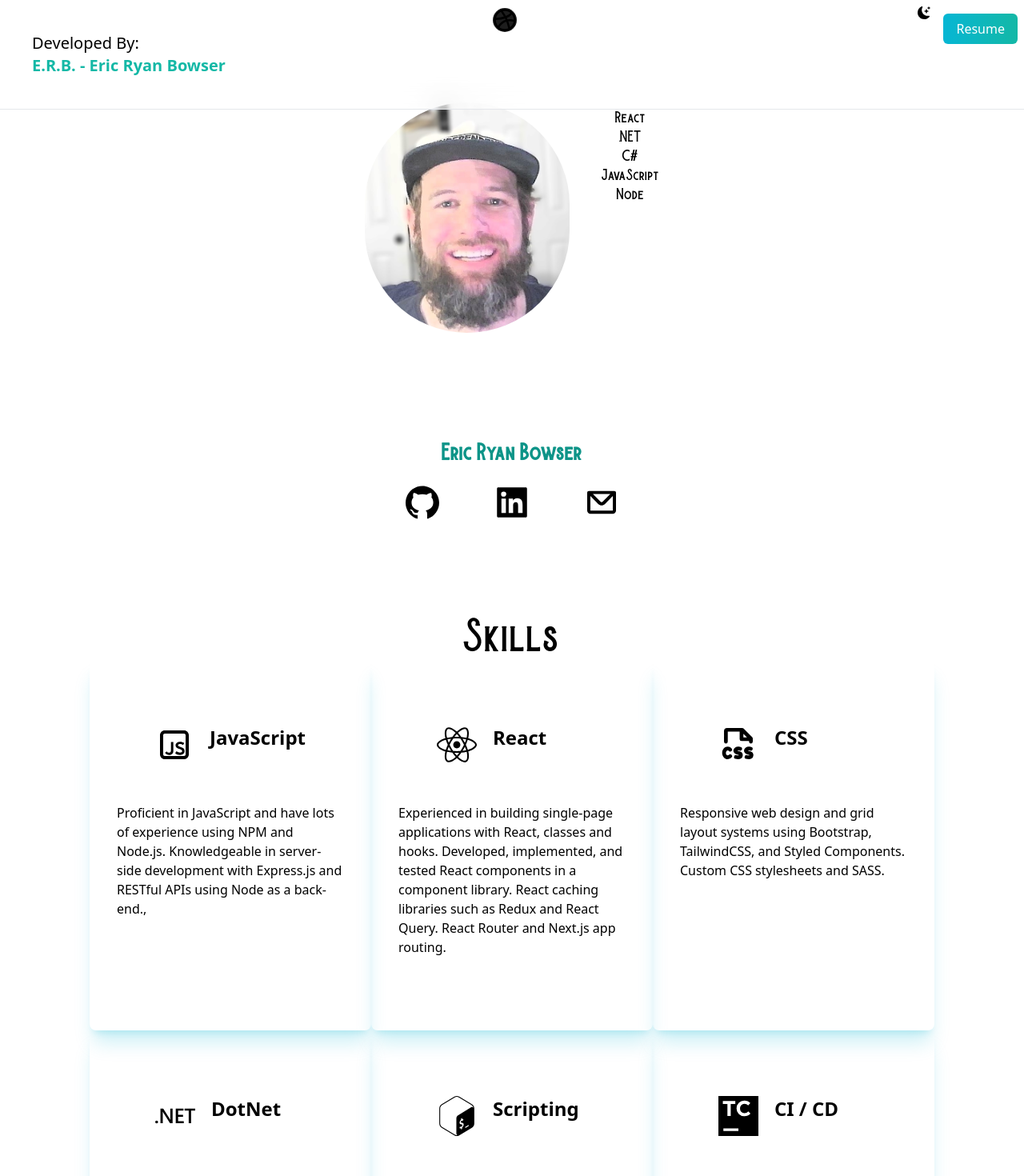
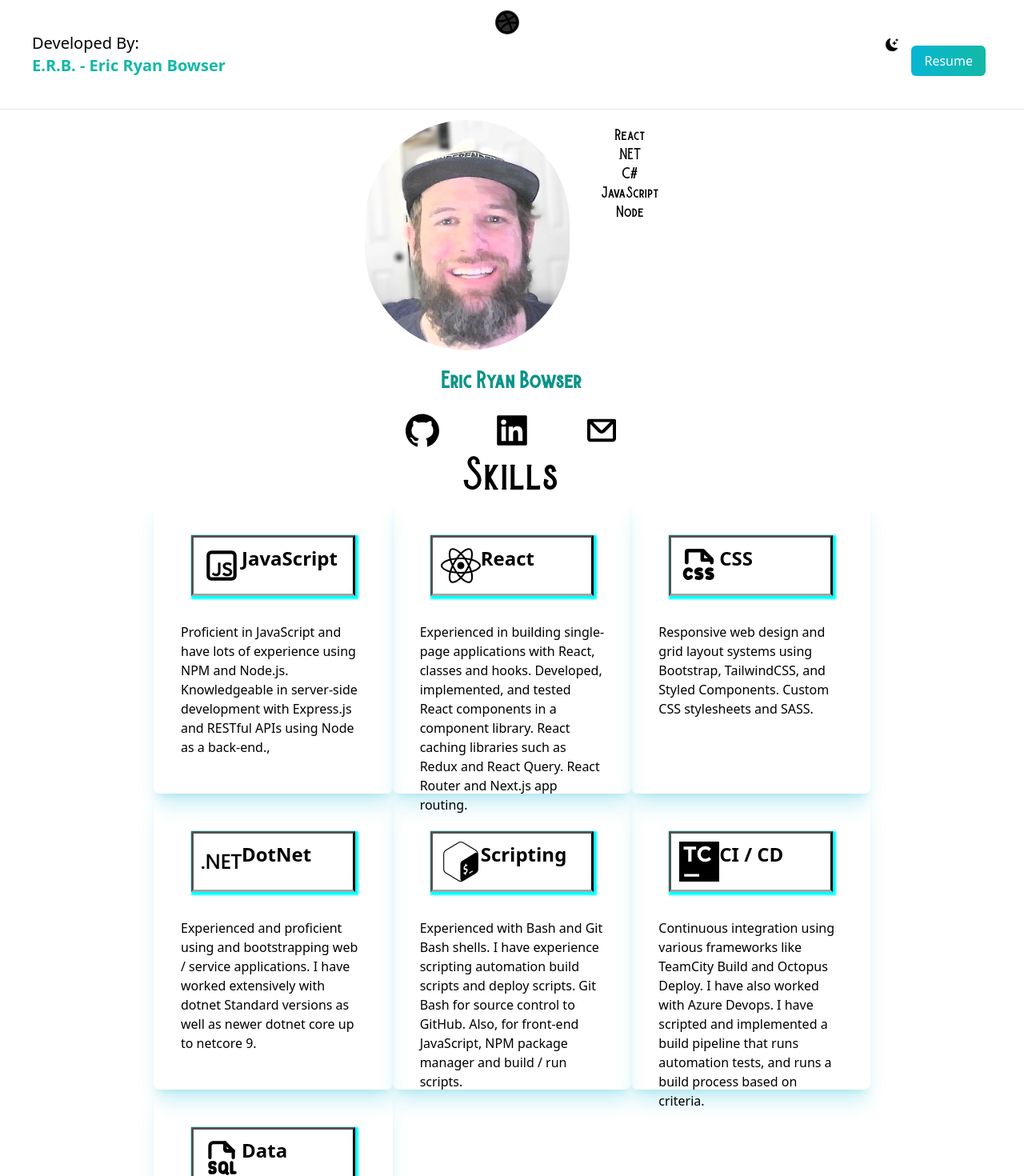
Before and after one commit to ericbowser/my-portfolio, a React app: page / in a window 1280 px wide. Shown: the top 1470 px of the page at 80% size. Built offline with nearby package versions, Linux system fonts and the light colour scheme.

Commit message:
styles around screen widths and add hidden contact

```diff
--- a/src/App.js
+++ b/src/App.js
@@ -1,15 +1,12 @@
 import React, {useEffect, useState} from "react";
-import {BsFillMoonStarsFill} from "react-icons/bs";
 import {AiFillGithub, AiFillLinkedin} from "react-icons/ai";
 import {CgMail} from "react-icons/cg";
 import {animateScroll as scroll} from 'react-scroll';
-import Skills from "./components/Skills";
-import {FiDribbble} from "react-icons/fi";
 import head2 from '../public/eb-1.jpg';
 import Footer from './components/Footer';
-import styled from "styled-components";
 import Nav from "./components/Nav";
 import Cards from "./components/Cards";
+import EmailSubmit from "./components/EmailSubmit";
 
 /*export default function getServerSideProps() {
     const secretKey = process.env.SMTP_HOST; // Ensure this variable is not prefixed with NEXT_PUBLIC_
@@ -20,19 +17,24 @@ import Cards from "./components/Cards";
 
 const App = () => {
     const [darkMode, setDarkMode] = useState(false);
+    const [showContact, setShowContact] = useState(false);
     const [page, setPage] = useState('/');
 
     useEffect(() => {
-    }, [page]);
+    }, [page, showContact]);
 
+    const scrollToPoint = (to = 0) => {
+        scroll.scrollTo(to);
+        setShowContact(true);
+    }
 
     return (
         <div className={darkMode ? "dark" : ""}>
             <div className={'flex dark:bg-gray-800 dark:text-white'}>
                 <div className={'dark:bg-gray-800 dark:text-white'}>
                     <Nav setDarkMode={setDarkMode} darkMode={darkMode}/>
-                    <div className={'m-32 flex items-center justify-center dark:bg-gray-800 dark:text-white'}>
-                        <div className="flex text-center">
+                    <div className={'flex items-center justify-center dark:bg-gray-800 dark:text-white'}>
+                        <div className="flex text-center" style={{paddingTop: '150px'}}>
                             {/* Profile Image */}
                             <img
                                 className="mx-auto rounded-full w-64 h-72 object-cover"
@@ -57,21 +59,23 @@ const App = () => {
                         <a href={'https://www.linkedin.com/in/eric-bowser-dev/'}>
                             <AiFillLinkedin/>
                         </a>
-                        <a href="/contact"
-                           onClick={(event) => {
-                               setPage('/contact');
-                           }}
-                        >
+                        <a onClick={() => scrollToPoint(2100)}>
                             <CgMail/>
                         </a>
                     </div>
-                    <div className={'m-28'}>
+                    <div style={{marginLeft: '15%', marginRight: '15%'}}>
                         <h2 className={'text-5xl text-black dark:text-white font-medium text-center font-burtons'}>Skills</h2>
-                        <div className={'flex md:flex-row sm:flex-row flex-wrap dark:text-white dark:bg-gray-800'}>
+                        <div
+                            className={'text-black flex flex-col md:flex-row sm:flex-row flex-wrap dark:text-white dark:bg-gray-800'}>
                             <Cards/>
                         </div>
                     </div>
                 </div>
+            </div>
+            <div className={'dark:bg-gray-800 dark:text-white'} style={{paddingTop: '150px'}}>
+                {showContact && (
+                    <EmailSubmit/>
+                )}
             </div>
             <div className={'fixed-bottom p-12 dark:bg-gray-800 dark:text-white'}>
                 <Footer/>
--- a/src/components/Cards.js
+++ b/src/components/Cards.js
@@ -6,20 +6,19 @@ const Cards = () => {
         Skills.map((skill, index) => {
             return (
                 <div key={`${index}${skill}`}
-                     className={'m-5 h-full w-full md:w-1/2 lg:w-1/3 dark:bg-gray-800 dark:text-white'}>
+                     className={'w-full w-full md:w-1/2 lg:w-1/3 dark:bg-gray-800 dark:text-white'}>
                     <div
                         className={'rounded-lg md:p-8 transition-all dark:bg-gray-900 dark:border dark:border-gray-800 shadow-xl shadow-cyan-500/20 dark:shadow-lg dark:shadow-cyan-500/30 dark:text-white-400 border-2 border-transparent hover:border-current4'}>
-                        <div className={'flex font-bold m-12'}>
+                        <div className={'flex font-bold card-header pb-8'}>
                             {skill.icon !== null ? skill.icon : ''}
-                            <h1 className={'font-bolder text-2xl pl-5'}>{skill.title}</h1>
+                            <h1 className={'font-bolder text-2xl'}>{skill.title}</h1>
+                        </div>
+                        <div style={{height: '200px', paddingTop: '20px'}}>
+                            {skill.description}
                         </div>
                         <div>
-                            <div style={{height: '250px'}}>
-                                {skill.description}
-                            </div>
-                            <div>
 
-                             {/*   {skill.link.map(x => {
+                            {/*   {skill.link.map(x => {
                                     return (
                                         <div
                                             className={'flex items-center justify-start space-x-4 border-t border-gray-200"'}>
@@ -34,7 +33,6 @@ const Cards = () => {
                                         </div>
                                     )
                                 })}*/}
-                            </div>
                         </div>
                     </div>
                 </div>
--- a/src/components/Nav.js
+++ b/src/components/Nav.js
@@ -26,11 +26,7 @@ const Nav = ({setDarkMode = () => {}, darkMode}) => {
             <section className={'absolute top-2 right-2 m-10 dark:bg-gray-800 dark:text-white'}>
                 <ul>
                     <li>
-
-                    </li>
-                    <li>
-                        <BsFillMoonStarsFill className={'cursor-pointer 2xl'}
-                                             onClick={() => setDarkMode(!darkMode)}/>
+                        <BsFillMoonStarsFill className={'cursor-pointer 2xl'} onClick={() => setDarkMode(!darkMode)}/>
                     </li>
                     <li>
                         <a className={'bg-gradient-to-r from-cyan-500 text- to-teal-500 text-white px-4 py-2 border-none rounded-md ml-8'}
--- a/src/input.css
+++ b/src/input.css
@@ -5,6 +5,23 @@
 @font-face {
     font-family: "burtons";
     src: url("../public/Burtons.otf")
+}
+
+.card-header {
+    padding: 10px;
+    margin: 13px;
+    border: outset black;
+    border-bottom-color: aliceblue;
+    box-shadow: cyan 2px 2px 2px 2px;
+}
+
+.button-style {
+    background-color: lightblue;
+    height: 35px;
+    width: 75px;
+    box-shadow: cyan 2px 1px 1px 2px;
+    float: right;
+    color: white;
 }
 
 .animate-move {
@@ -17,13 +34,13 @@
 }
 
 @keyframes example {
-    0%   {background-color:black; left:0px; top:0px;}
-    25%  {background-color:white; left:50px; top:50px;}
-    33%  {background-color:black; left:0px; top:0px;}
-    44%  {background-color:teal; left:-50px; top:50px;}
-    55% {background-color:white; left:-100px; top:10px;}
-    66% {background-color:black; left:-150px; top:20px;}
-    77% {background-color:teal; left:-170px; top:40px;}
-    88% {background-color:white; left:-200px; top:60px;}
-    100% {background-color:black; left:-300px; top:100px;}
+    0%   {background-color:cyan; left:0px; top:0px;}
+    25%  {background-color:teal; left:50px; top:50px;}
+    33%  {background-color:teal; left:0px; top:0px;}
+    44%  {background-color:teal; left:0px; top:150px;}
+    55% {background-color:cyan; left:50px; top:100px;}
+    66% {background-color:cyan; left:100px; top:0px;}
+    77% {background-color:cyan; left:50px; top:50px;}
+    88% {background-color:teal; left:0px; top:100px;}
+    100% {background-color:teal; left:50px; top:100px;}
 }
--- a/src/output.css
+++ b/src/output.css
@@ -632,16 +632,12 @@ video {
   z-index: 50;
 }
 
-.m-32 {
-  margin: 8rem;
+.m-10 {
+  margin: 2.5rem;
 }
 
-.m-28 {
-  margin: 7rem;
-}
-
-.m-12 {
-  margin: 3rem;
+.m-2 {
+  margin: 0.5rem;
 }
 
 .mx-auto {
@@ -661,8 +657,32 @@ video {
   margin-top: 0.5rem;
 }
 
+.mt-24 {
+  margin-top: 6rem;
+}
+
 .mt-4 {
   margin-top: 1rem;
+}
+
+.mb-2 {
+  margin-bottom: 0.5rem;
+}
+
+.mb-3 {
+  margin-bottom: 0.75rem;
+}
+
+.mb-4 {
+  margin-bottom: 1rem;
+}
+
+.mb-6 {
+  margin-bottom: 1.5rem;
+}
+
+.block {
+  display: block;
 }
 
 .flex {
@@ -685,24 +705,26 @@ video {
   height: 100%;
 }
 
-.max-h-12 {
-  max-height: 3rem;
-}
-
 .w-64 {
   width: 16rem;
-}
-
-.w-auto {
-  width: auto;
 }
 
 .w-full {
   width: 100%;
 }
 
+.max-w-xs {
+  max-width: 20rem;
+}
+
 .cursor-pointer {
   cursor: pointer;
+}
+
+.appearance-none {
+  -webkit-appearance: none;
+     -moz-appearance: none;
+          appearance: none;
 }
 
 .flex-wrap {
@@ -721,12 +743,12 @@ video {
   justify-content: center;
 }
 
+.justify-between {
+  justify-content: space-between;
+}
+
 .gap-16 {
   gap: 4rem;
-}
-
-.gap-3 {
-  gap: 0.75rem;
 }
 
 .space-x-4 > :not([hidden]) ~ :not([hidden]) {
@@ -747,8 +769,16 @@ video {
   border-radius: 0.375rem;
 }
 
+.rounded {
+  border-radius: 0.25rem;
+}
+
 .border-2 {
   border-width: 2px;
+}
+
+.border {
+  border-width: 1px;
 }
 
 .border-b {
@@ -781,6 +811,11 @@ video {
   background-color: rgb(255 255 255 / 0.3);
 }
 
+.bg-blue-500 {
+  --tw-bg-opacity: 1;
+  background-color: rgb(59 130 246 / var(--tw-bg-opacity));
+}
+
 .bg-gradient-to-r {
   background-image: linear-gradient(to right, var(--tw-gradient-stops));
 }
@@ -804,21 +839,12 @@ video {
   padding: 2.5rem;
 }
 
-.p-3 {
-  padding: 0.75rem;
-}
-
-.p-4 {
-  padding: 1rem;
-}
-
 .p-12 {
   padding: 3rem;
 }
 
-.px-2 {
-  padding-left: 0.5rem;
-  padding-right: 0.5rem;
+.p-3 {
+  padding: 0.75rem;
 }
 
 .px-4 {
@@ -831,24 +857,22 @@ video {
   padding-bottom: 0.5rem;
 }
 
-.pt-10 {
-  padding-top: 2.5rem;
+.px-3 {
+  padding-left: 0.75rem;
+  padding-right: 0.75rem;
 }
 
-.pt-3 {
-  padding-top: 0.75rem;
+.px-8 {
+  padding-left: 2rem;
+  padding-right: 2rem;
 }
 
-.pt-1 {
-  padding-top: 0.25rem;
+.pb-8 {
+  padding-bottom: 2rem;
 }
 
-.pl-10 {
-  padding-left: 2.5rem;
-}
-
-.pl-5 {
-  padding-left: 1.25rem;
+.pt-6 {
+  padding-top: 1.5rem;
 }
 
 .text-center {
@@ -874,6 +898,11 @@ video {
   line-height: 1.75rem;
 }
 
+.text-sm {
+  font-size: 0.875rem;
+  line-height: 1.25rem;
+}
+
 .font-bold {
   font-weight: 700;
 }
@@ -888,6 +917,10 @@ video {
 
 .font-semibold {
   font-weight: 600;
+}
+
+.leading-tight {
+  line-height: 1.25;
 }
 
 .text-black {
@@ -915,9 +948,26 @@ video {
   color: rgb(255 255 255 / var(--tw-text-opacity));
 }
 
+.text-gray-700 {
+  --tw-text-opacity: 1;
+  color: rgb(55 65 81 / var(--tw-text-opacity));
+}
+
 .shadow-xl {
   --tw-shadow: 0 20px 25px -5px rgb(0 0 0 / 0.1), 0 8px 10px -6px rgb(0 0 0 / 0.1);
   --tw-shadow-colored: 0 20px 25px -5px var(--tw-shadow-color), 0 8px 10px -6px var(--tw-shadow-color);
+  box-shadow: var(--tw-ring-offset-shadow, 0 0 #0000), var(--tw-ring-shadow, 0 0 #0000), var(--tw-shadow);
+}
+
+.shadow {
+  --tw-shadow: 0 1px 3px 0 rgb(0 0 0 / 0.1), 0 1px 2px -1px rgb(0 0 0 / 0.1);
+  --tw-shadow-colored: 0 1px 3px 0 var(--tw-shadow-color), 0 1px 2px -1px var(--tw-shadow-color);
+  box-shadow: var(--tw-ring-offset-shadow, 0 0 #0000), var(--tw-ring-shadow, 0 0 #0000), var(--tw-shadow);
+}
+
+.shadow-md {
+  --tw-shadow: 0 4px 6px -1px rgb(0 0 0 / 0.1), 0 2px 4px -2px rgb(0 0 0 / 0.1);
+  --tw-shadow-colored: 0 4px 6px -1px var(--tw-shadow-color), 0 2px 4px -2px var(--tw-shadow-color);
   box-shadow: var(--tw-ring-offset-shadow, 0 0 #0000), var(--tw-ring-shadow, 0 0 #0000), var(--tw-shadow);
 }
 
@@ -942,6 +992,23 @@ video {
   font-family: "burtons";
 
   src: url("../public/Burtons.otf")
+}
+
+.card-header {
+  padding: 10px;
+  margin: 13px;
+  border: outset black;
+  border-bottom-color: aliceblue;
+  box-shadow: cyan 2px 2px 2px 2px;
+}
+
+.button-style {
+  background-color: lightblue;
+  height: 35px;
+  width: 75px;
+  box-shadow: cyan 2px 1px 1px 2px;
+  float: right;
+  color: white;
 }
 
 .animate-move {
@@ -1009,8 +1076,18 @@ video {
   }
 }
 
+.hover\:bg-blue-700:hover {
+  --tw-bg-opacity: 1;
+  background-color: rgb(29 78 216 / var(--tw-bg-opacity));
+}
+
 .hover\:underline:hover {
   text-decoration-line: underline;
+}
+
+.focus\:outline-none:focus {
+  outline: 2px solid transparent;
+  outline-offset: 2px;
 }
 
 .dark\:border:is(.dark *) {
@@ -1058,10 +1135,6 @@ video {
   .sm\:flex-row {
     flex-direction: row;
   }
-
-  .sm\:p-5 {
-    padding: 1.25rem;
-  }
 }
 
 @media (min-width: 768px) {
@@ -1071,10 +1144,6 @@ video {
 
   .md\:flex-row {
     flex-direction: row;
-  }
-
-  .md\:p-5 {
-    padding: 1.25rem;
   }
 
   .md\:p-8 {
```
Also changed, not shown: src/components/EmailSubmit.js (+40 -8 lines).
